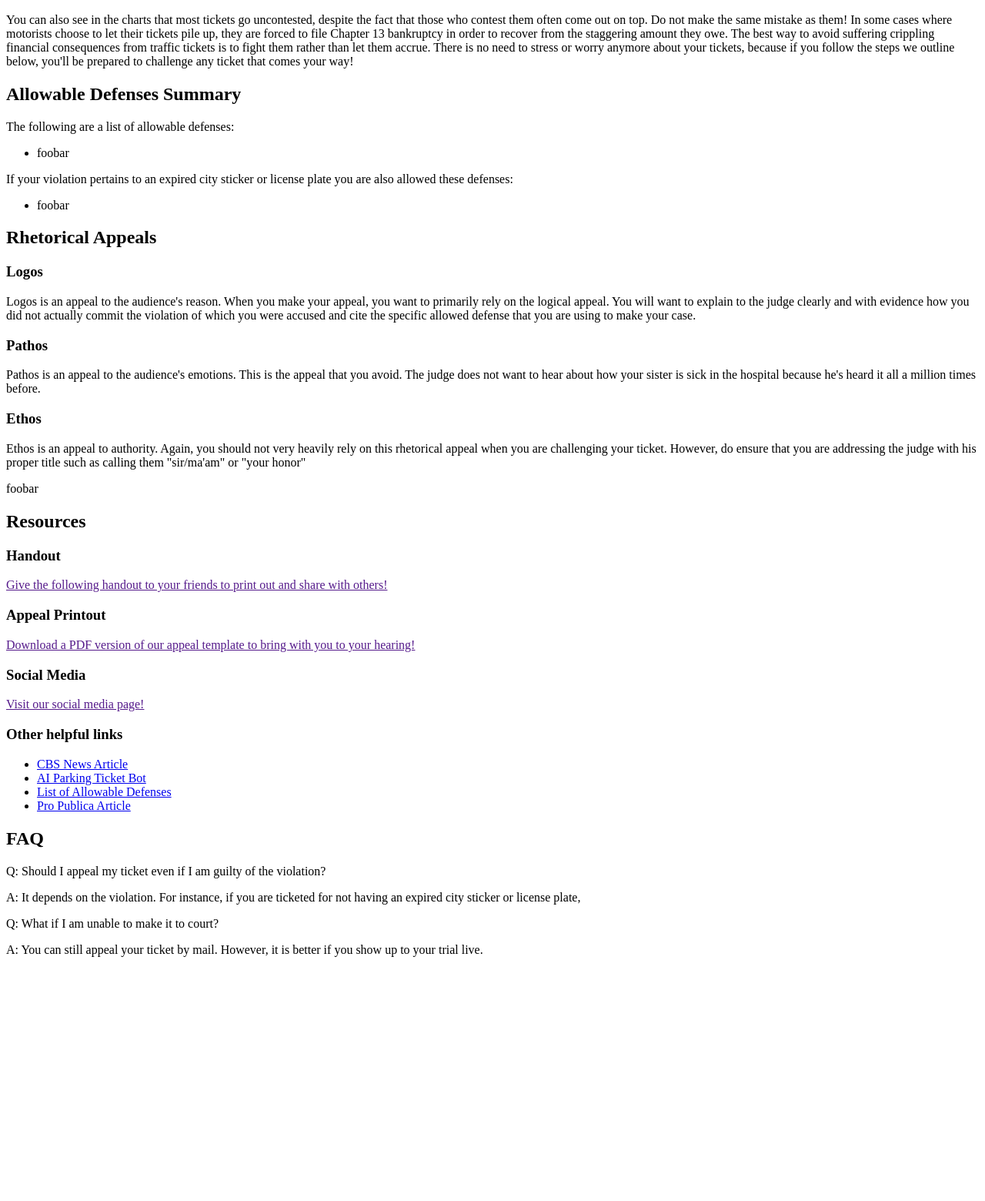
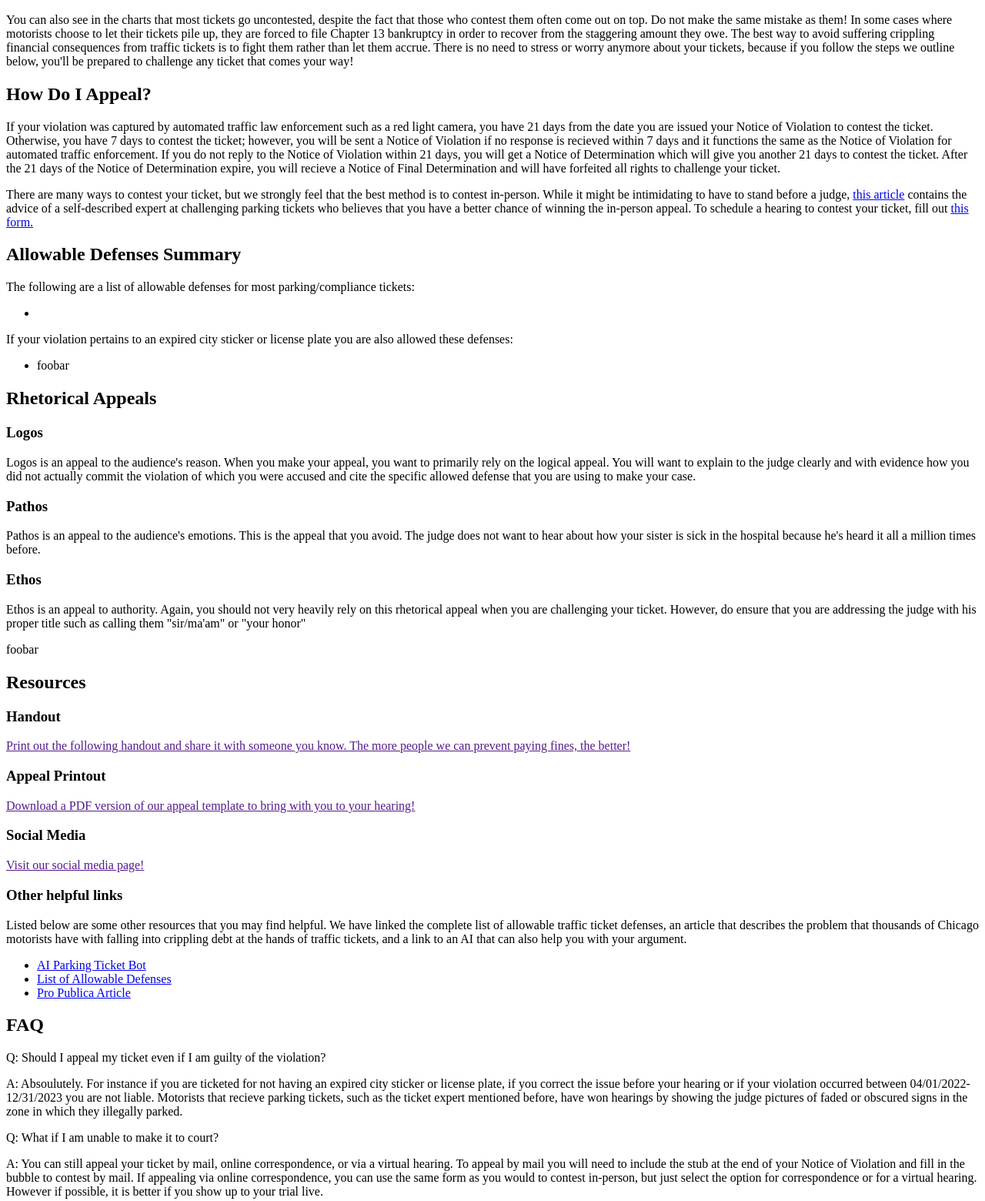
Before and after one commit to bedhededdy/COM421FINAL, a plain HTML site: page index.html in a window 1280 px wide. Shown: the part 1160-2720 px from the top of the page at 77% size. Before the commit the page ends 2419 px from the top, so only its background shows below. Drawn offline with Linux system fonts and the light colour scheme.

Commit message:
almost done

```diff
--- a/index.html
+++ b/index.html
@@ -21,18 +21,23 @@
 
            <img src="img/CountContest.png" alt="A bar graph contrasting the large number of uncontested violations with the small number of contested violations for each of the top 5 traffic violations in the 28th ward"/>
            <img src="img/CountLiable.png" alt="A bar graph showing how most motorists were found unliable when they challenged their ticket in court for each of the top 5 violations in the 28th ward"/>
-           <img src="img/PercentContest.png" alt="A pi chart showing that over 90% of the top 5 violations in the 28th ward go uncontested"/>
-           <img src="img/PercentLiable.png" alt="A pi chart showing that almost 2/3 of those who appeal one of the top 5 violations in the 28th ward win their appeal"/>
+           <img src="img/PercentContest.png" alt="A pie chart showing that over 90% of the top 5 violations in the 28th ward go uncontested"/>
+           <img src="img/PercentLiable.png" alt="A pie chart showing that almost 2/3 of those who appeal one of the top 5 violations in the 28th ward win their appeal"/>
 
            <p>You can also see in the charts that most tickets go uncontested, despite the fact that those who contest them often come out on top. Do not make the same mistake as them! In some cases where motorists choose to let their tickets pile up, they are forced to file Chapter 13 bankruptcy in order to recover from the staggering amount they owe. The best way to avoid suffering crippling financial consequences from traffic tickets is to fight them rather than let them accrue. There is no need to stress or worry anymore about your tickets, because if you follow the steps we outline below, you'll be prepared to challenge any ticket that comes your way!</p>
         </section>
 
         <section id="guide">
+            <h2>How Do I Appeal?</h2>
+            <p>If your violation was captured by automated traffic law enforcement such as a red light camera, you have 21 days from the date you are issued your Notice of Violation to contest the ticket. Otherwise, you have 7 days to contest the ticket; however, you will be sent a Notice of Violation if no response is recieved within 7 days and it functions the same as the Notice of Violation for automated traffic enforcement. If you do not reply to the Notice of Violation within 21 days, you will get a Notice of Determination which will give you another 21 days to contest the ticket. After the 21 days of the Notice of Determination expire, you will recieve a Notice of Final Determination and will have forfeited all rights to challenge your ticket.</p>
+
+            <p>There are many ways to contest your ticket, but we strongly feel that the best method is to contest in-person. While it might be intimidating to have to stand before a judge, <a href="https://www.cbsnews.com/chicago/news/parking-tickets-contest-administrative-hearing-challenge/">this article</a> contains the advice of a self-described expert at challenging parking tickets who believes that you have a better chance of winning the in-person appeal. To schedule a hearing to contest your ticket, fill out <a href="https://erequest.cityofchicago.org/EHearingWeb/home.do">this form.</a></p>
+
             <!-- Need to fill out this section-->
             <h2>Allowable Defenses Summary</h2>
-            <p>The following are a list of allowable defenses: </p>
+            <p>The following are a list of allowable defenses for most parking/compliance tickets: </p>
             <ul>
-                <li><p>foobar</p></li>
+                <li></li>
             </ul>
 
             <p>If your violation pertains to an expired city sticker or license plate you are also allowed these defenses:</p>
@@ -59,7 +64,7 @@
             <h2>Resources</h2>
             <h3>Handout</h3>
             <!-- Insert link-->
-            <a href="">Give the following handout to your friends to print out and share with others!</a>
+            <a href="">Print out the following handout and share it with someone you know. The more people we can prevent paying fines, the better!</a>
 
             <h3>Appeal Printout</h3>
             <!-- Insert link-->
@@ -70,8 +75,8 @@
             <a href="">Visit our social media page!</a>
 
             <h3>Other helpful links</h3>
+            <p>Listed below are some other resources that you may find helpful. We have linked the complete list of allowable traffic ticket defenses, an article that describes the problem that thousands of Chicago motorists have with falling into crippling debt at the hands of traffic tickets, and a link to an AI that can also help you with your argument.</p>
             <ul>
-                <li><a href="https://www.cbsnews.com/chicago/news/parking-tickets-contest-administrative-hearing-challenge/">CBS News Article</a></li>
                 <li><a href="https://donotpay.com/learn/chicago-parking-tickets/">AI Parking Ticket Bot</a></li>
                 <li><a href="https://www.chicago.gov/city/en/depts/fin/supp_info/revenue/challenging_tickets/contesting_in_person.html">List of Allowable Defenses</a></li>
                 <li><a href="https://features.propublica.org/driven-into-debt/chicago-ticket-debt-bankruptcy/">Pro Publica Article</a></li>
@@ -82,11 +87,10 @@
             <h2>FAQ</h2>
             <!--Add and answer more potential questions visitors of the site might have-->
             <p>Q: Should I appeal my ticket even if I am guilty of the violation?</p>
-            <p>A: It depends on the violation. For instance, if you are ticketed for not having an expired city sticker or license plate, </p>
+            <p>A: Absoulutely. For instance if you are ticketed for not having an expired city sticker or license plate, if you correct the issue before your hearing or if your violation occurred between 04/01/2022-12/31/2023 you are not liable. Motorists that recieve parking tickets, such as the ticket expert mentioned before, have won hearings by showing the judge pictures of faded or obscured signs in the zone in which they illegally parked.</p>
 
             <p>Q: What if I am unable to make it to court?</p>
-            <p>A: You can still appeal your ticket by mail. However, it is better if you show up to your trial live.</p>
-
+            <p>A: You can still appeal your ticket by mail, online correspondence, or via a virtual hearing. To appeal by mail you will need to include the stub at the end of your Notice of Violation and fill in the bubble to contest by mail. If appealing via online correspondence, you can use the same form as you would to contest in-person, but just select the option for correspondence or for a virtual hearing. However if possible, it is better if you show up to your trial live.</p>
         </section>
     </body>
 </html>
```
